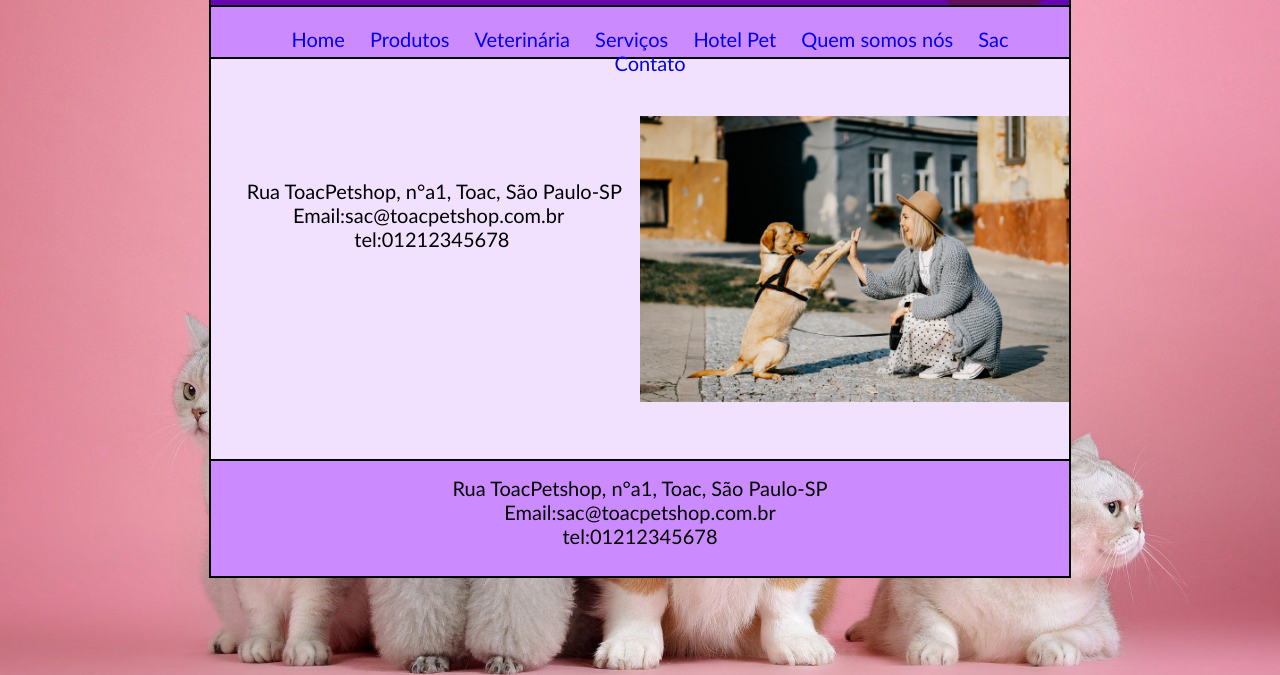
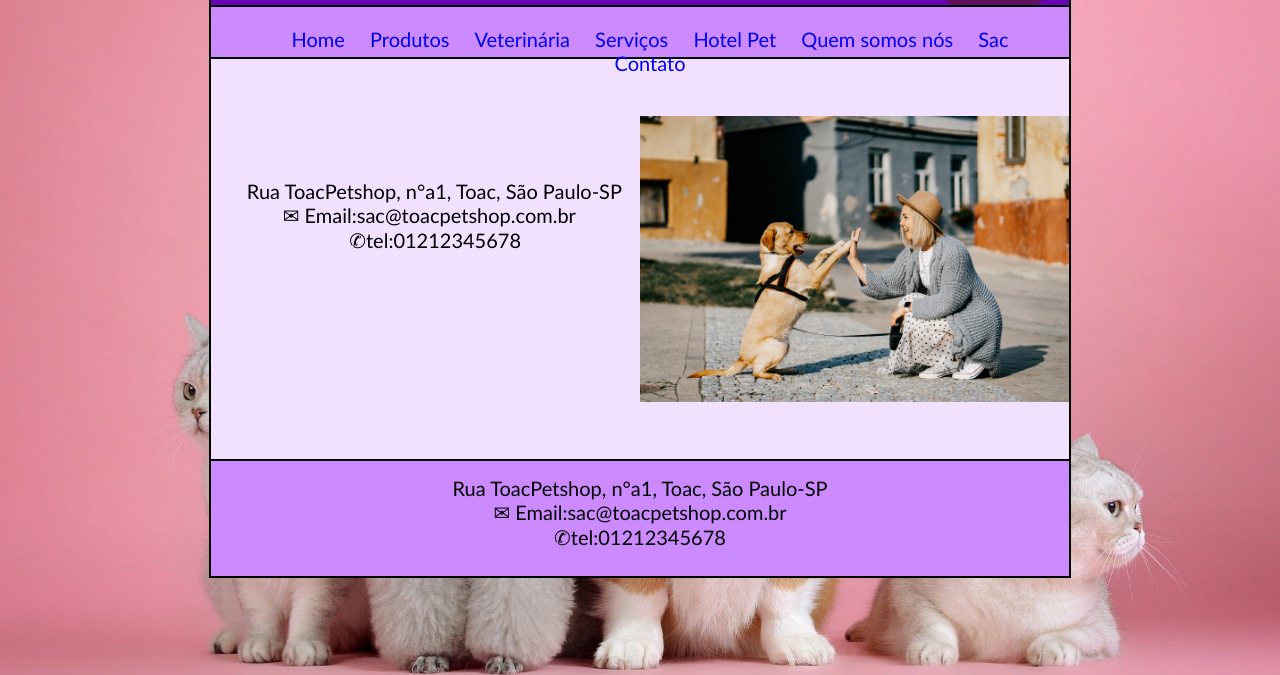
Before and after one commit to henriqueespadas/TrabApliInt, a plain HTML site: page contato.html in a window 1280 px wide. Shown: the part 125-800 px from the top of the page. Drawn offline with Linux system fonts and the light colour scheme.

Commit message:
Correcoes

```diff
--- a/contato.html
+++ b/contato.html
@@ -82,7 +82,7 @@
 			<div id="cabecalho" ><h1>Toac PetShop</h1></div>
 			<div id="menu">
 				<ul >
-					<li> <a href="empresa.html" style="text-decoration:none ">Home</a> </li>
+					<li> <a href="index.html" style="text-decoration:none ">Home</a> </li>
 					<li> <a href="produtos.html"style="text-decoration:none">Produtos</a> </li>
 					<li> <a href="veterinaria.html"style="text-decoration:none">Veterinária</a> </li>
 					<li> <a href="servicos.html"style="text-decoration:none">Serviços</a> </li>
@@ -92,8 +92,8 @@
 					<li> <a href="contato.html"style="text-decoration:none">Contato</a> </li>
 				</ul>
 				</div>
-			<div id="centro01"align="center left "> <br><br><br><br><br>&nbsp&nbsp&nbsp&nbsp&nbsp&nbsp&nbspRua ToacPetshop, n°a1, Toac, São Paulo-SP<br>&nbsp&nbsp&nbsp&nbsp&nbsp&nbsp&nbsp&nbsp&nbsp&nbsp&nbsp&nbsp&nbsp&nbsp&nbsp Email:sac@toacpetshop.com.br<br>&nbsp&nbsp&nbsp&nbsp&nbsp&nbsp&nbsp&nbsp&nbsp&nbsp&nbsp&nbsp&nbsp&nbsp&nbsp&nbsp&nbsp&nbsp&nbsp&nbsp&nbsp&nbsp&nbsp&nbsp&nbsp&nbsp&nbsp&nbsptel:01212345678</div>
-			<div id="rodape" align="center">Rua ToacPetshop, n°a1, Toac, São Paulo-SP<br> Email:sac@toacpetshop.com.br<br>tel:01212345678</div>
+			<div id="centro01"align="center left "> <br><br><br><br><br>&nbsp&nbsp&nbsp&nbsp&nbsp&nbsp&nbspRua ToacPetshop, n°a1, Toac, São Paulo-SP<br>&nbsp&nbsp&nbsp&nbsp&nbsp&nbsp&nbsp&nbsp&nbsp&nbsp&nbsp&nbsp&nbsp&nbsp&#9993; Email:sac@toacpetshop.com.br<br>&nbsp&nbsp&nbsp&nbsp&nbsp&nbsp&nbsp&nbsp&nbsp&nbsp&nbsp&nbsp&nbsp&nbsp&nbsp&nbsp&nbsp&nbsp&nbsp&nbsp&nbsp&nbsp&nbsp&nbsp&nbsp&nbsp&nbsp&#9990;tel:01212345678</div>
+			<div id="rodape" align="center">Rua ToacPetshop, n°a1, Toac, São Paulo-SP<br> &#9993; Email:sac@toacpetshop.com.br<br>&#9990;tel:01212345678</div>
 		</div>
 	</body>
 </html>
```
Also changed, not shown: index.html (+3 -5 lines).
